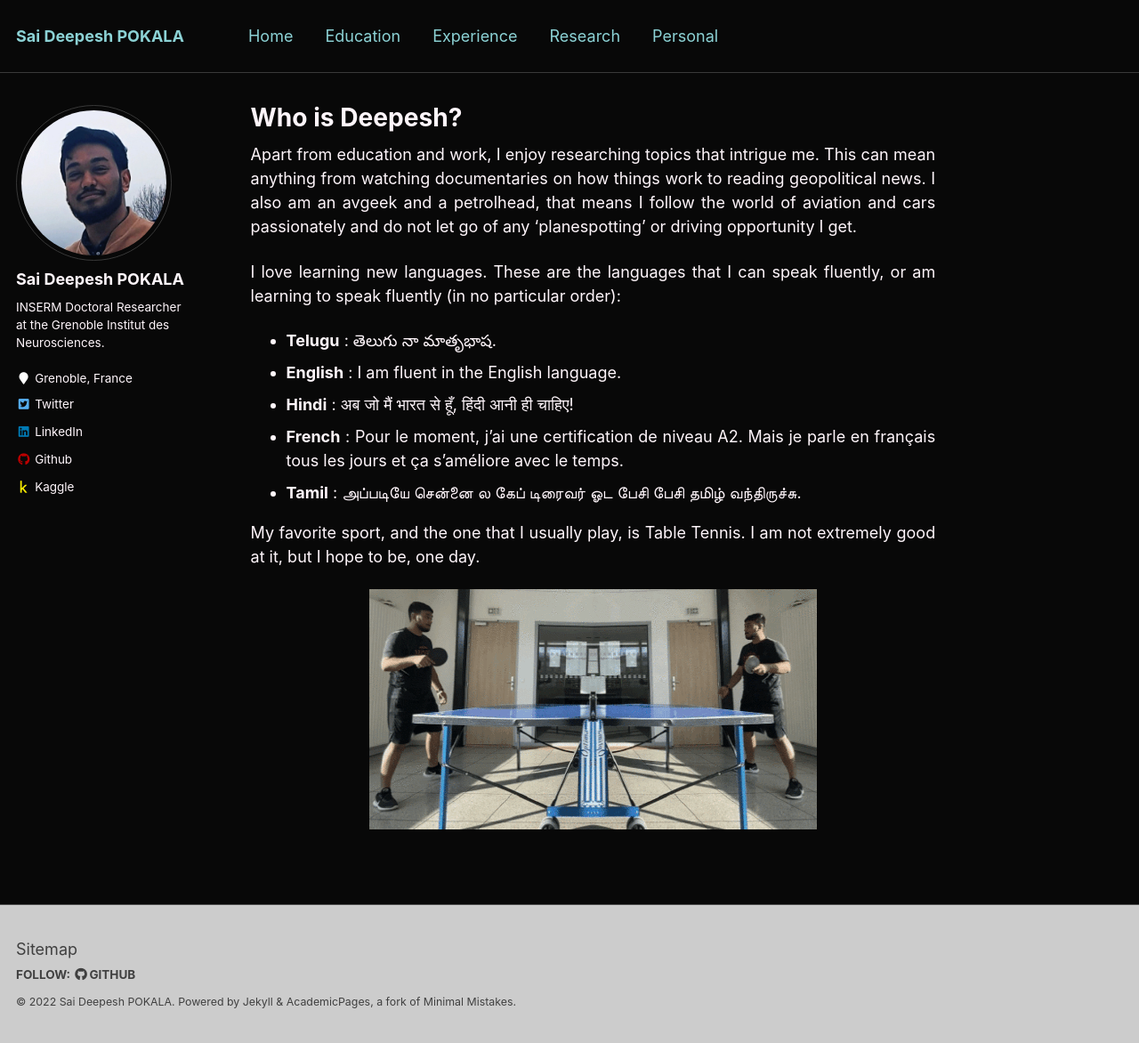
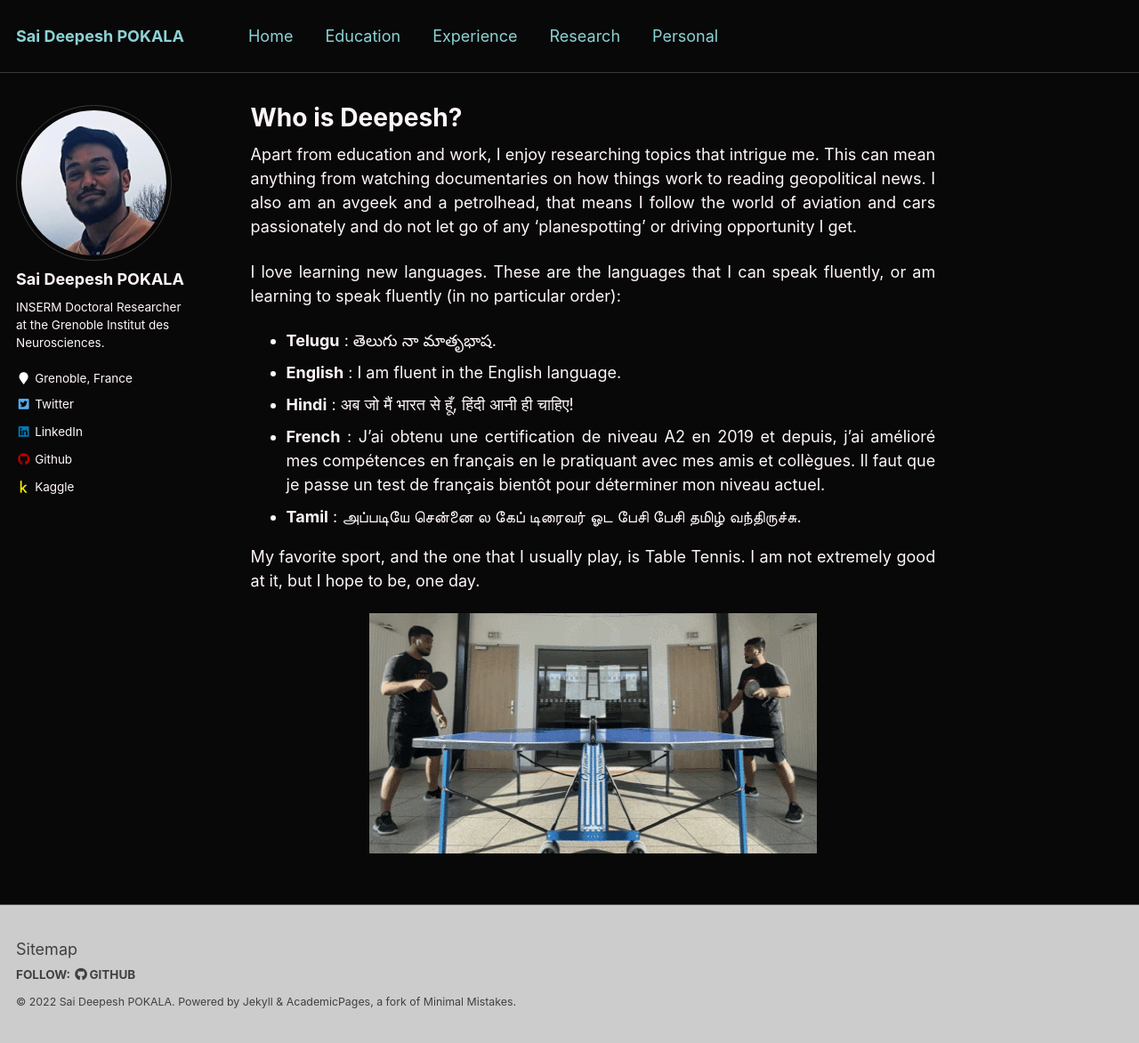
Before and after one commit to saideepesh/saideepesh.github.io, a Jekyll site: the page built from _pages/personal.md, in a window 1280 px wide and 1172 px high. Shown: the whole window at 89% size. Built offline with Jekyll 4.4.1, drawn with Linux system fonts in a browser that asks for light colours.

Commit message:
Update personal.md
french level update

```diff
--- a/_pages/personal.md
+++ b/_pages/personal.md
@@ -12,7 +12,7 @@ I love learning new languages. These are the languages that I can speak fluently
 - **Telugu**      : తెలుగు నా మాతృభాష.
 - **English**     : I am fluent in the English language.
 - **Hindi**       : अब जो मैं भारत से हूँ, हिंदी आनी ही चाहिए!
-- **French**      : Pour le moment, j'ai une certification de niveau A2. Mais je parle en français tous les jours et ça s'améliore avec le temps.
+- **French**      : J'ai obtenu une certification de niveau A2 en 2019 et depuis, j'ai amélioré mes compétences en français en le pratiquant avec mes amis et collègues. Il faut que je passe un test de français bientôt pour déterminer mon niveau actuel.
 - **Tamil**       : அப்படியே சென்னை ல கேப் டிரைவர் ஓட பேசி பேசி தமிழ் வந்திருச்சு.
 
 My favorite sport, and the one that I usually play, is Table Tennis. I am not extremely good at it, but I hope to be, one day.
```
